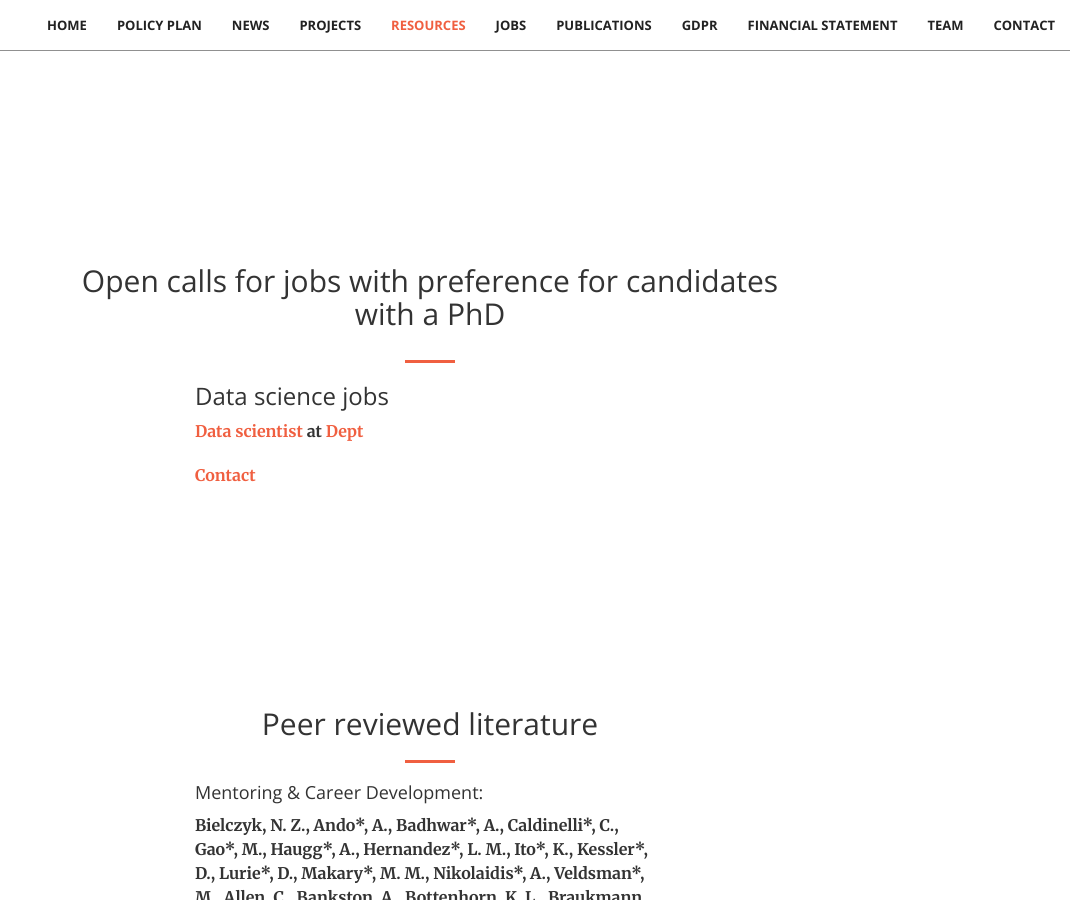
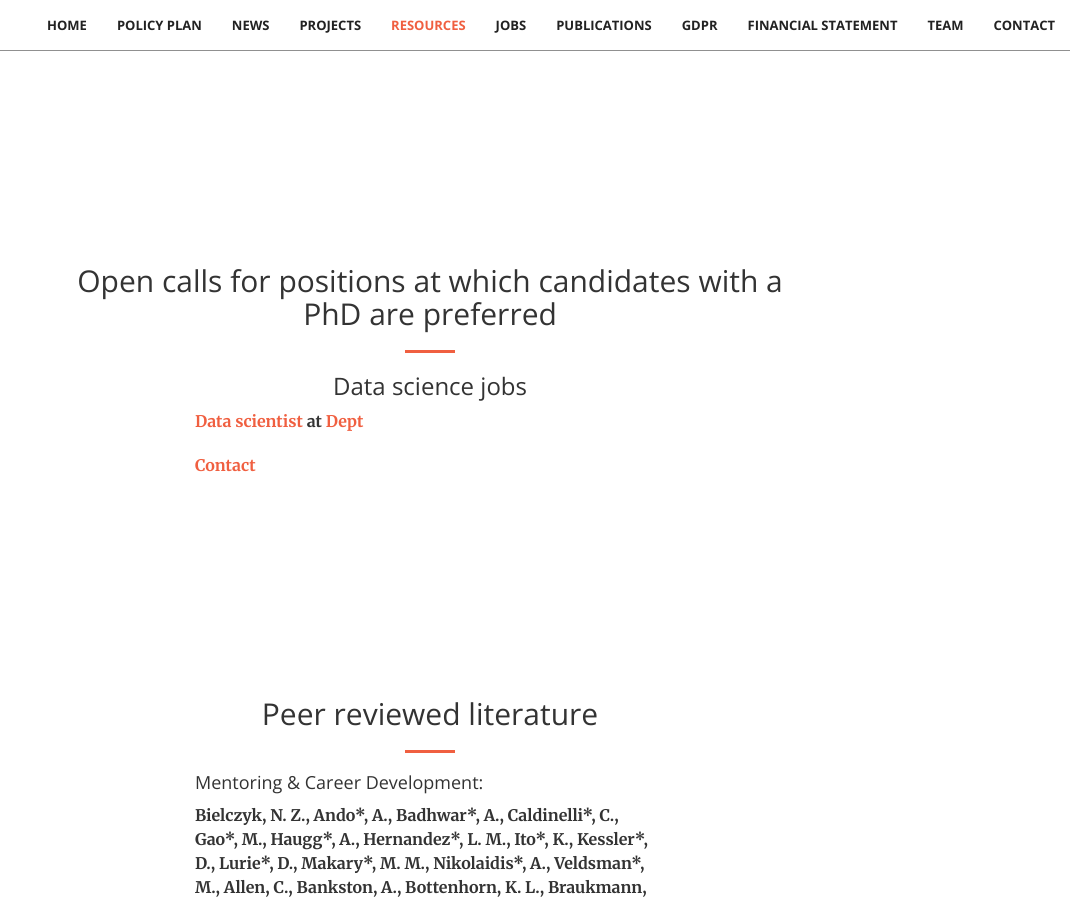
Before and after one commit to stichting-solaris/stichting-solaris.github.io, a Jekyll site: the page built from index.html, in a window 1280 px wide and 900 px high, scrolled down 27981 px. Shown: the whole window, without its empty margins (210-1280 px from the left). Built offline with Jekyll 4.4.1, drawn with Linux system fonts in a browser that asks for light colours.

Commit message:
Update jobs.html

```diff
--- a/_includes/jobs.html
+++ b/_includes/jobs.html
@@ -9,14 +9,14 @@
     <div class="container">
         <div class="row">
             <div class="col-lg-8 col-lg-offset-2 text-center">
-                <h2 class="section-heading">Open calls for jobs with preference for candidates with a PhD</h2>
-                <div class="col-lg-8 col-lg-offset-2 text-left">
+                <h2 class="section-heading">Open calls for positions at which candidates with a PhD are preferred</h2>
                 <p class="text-faded">
 
-<!-- Professional services (companies hiring PhDs / commercial workshops): -->
+<!-- Data science jobs: -->
                 <hr class="primary">
                 <h3 class="section-heading">Data science jobs</h3>
 
+                <div class="col-lg-8 col-lg-offset-2 text-left">
                 <p><a href="https://www.deptagency.com/vacancy/data-scientist/">Data scientist</a> at
                 <a href="https://www.deptagency.com/">Dept</a></p>
                 <p><a href=#mattias">Contact</a></p>
```
